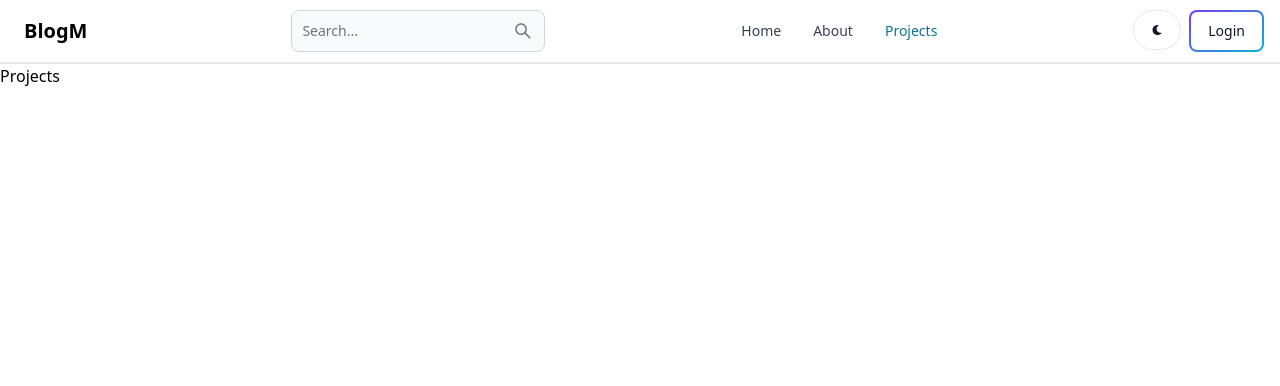
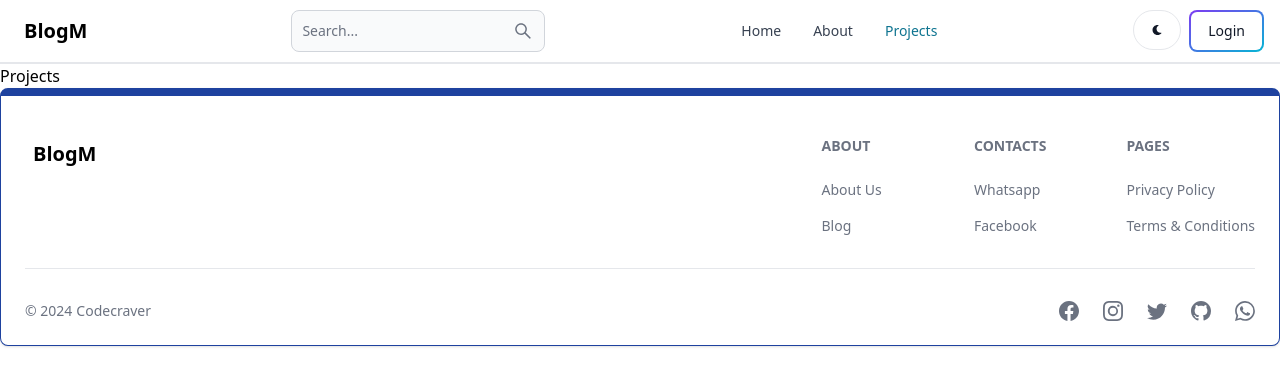
Before and after one commit to timmileyin01/mernblog, a React (Vite) app in the folder client/: page /projects in a window 1280 px wide. Shown: the top 386 px of the page. Built offline with nearby package versions, Linux system fonts and the light colour scheme.

Commit message:
Creating the Footer Component

```diff
--- a/client/src/App.jsx
+++ b/client/src/App.jsx
@@ -7,6 +7,7 @@
 import Dashboard from "./pages/Dashboard";
 import Projects from "./pages/Projects";
 import Header from "./components/Header";
+import Footer from "./components/Footer";
 
 export default function App() {
   return (
@@ -20,6 +21,7 @@
         <Route path="/dashboard" element={<Dashboard />} />
         <Route path="/projects" element={<Projects />} />
       </Routes>
+      <Footer />
     </BrowserRouter>
   );
 }
--- /dev/null
+++ b/client/src/components/Footer.jsx
@@ -0,0 +1,63 @@
+import { Footer } from "flowbite-react";
+import React from "react";
+import { Link } from "react-router-dom";
+import { BsFacebook, BsGithub, BsInstagram, BsTwitter, BsWhatsapp } from "react-icons/bs";
+
+export default function FooterCom() {
+  return (
+    <Footer container className="border border-t-8 border-blue-800">
+      <div className="w-full max-w-7xl mx-auto">
+        <div className="grid w-full justify-between sm:flex md:grid-cols-1">
+          <div className="mt-5">
+            <Link
+              to="/"
+              className="self-center whitespace-nowrap text-lg sm:text-xl font-semibold dark:text-white"
+            >
+              <span className="px-2 py-1">BlogM</span>
+            </Link>
+          </div>
+          <div className="grid grid-cols-2 gap-8 mt-4 sm:grid-cols-3 sm:gap-6">
+            <div>
+              <Footer.Title title="About" />
+              <Footer.LinkGroup col>
+                <Footer.Link href="#">About Us</Footer.Link>
+                <Footer.Link href="#" target="_blank" rel="noopener noreferrer">
+                  Blog
+                </Footer.Link>
+              </Footer.LinkGroup>
+            </div>
+            <div>
+              <Footer.Title title="Contacts" />
+              <Footer.LinkGroup col>
+                <Footer.Link href="#">Whatsapp</Footer.Link>
+                <Footer.Link href="#">Facebook</Footer.Link>
+              </Footer.LinkGroup>
+            </div>
+            <div>
+              <Footer.Title title="Pages" />
+              <Footer.LinkGroup col>
+                <Footer.Link href="#">Privacy Policy</Footer.Link>
+                <Footer.Link href="#">Terms &amp; Conditions</Footer.Link>
+              </Footer.LinkGroup>
+            </div>
+          </div>
+        </div>
+        <Footer.Divider />
+        <div className="w-full sm:flex sm:items-center sm:justify-between">
+          <Footer.Copyright
+            href="#"
+            by="Codecraver"
+            year={new Date().getFullYear()}
+          />
+          <div className="flex gap-6 sm:mt-0 mt-4 sm:justify-center">
+            <Footer.Icon href="#" icon={BsFacebook}/>
+            <Footer.Icon href="#" icon={BsInstagram}/>
+            <Footer.Icon href="#" icon={BsTwitter}/>
+            <Footer.Icon href="#" icon={BsGithub}/>
+            <Footer.Icon href="#" icon={BsWhatsapp}/>
+          </div>
+        </div>
+      </div>
+    </Footer>
+  );
+}
```
